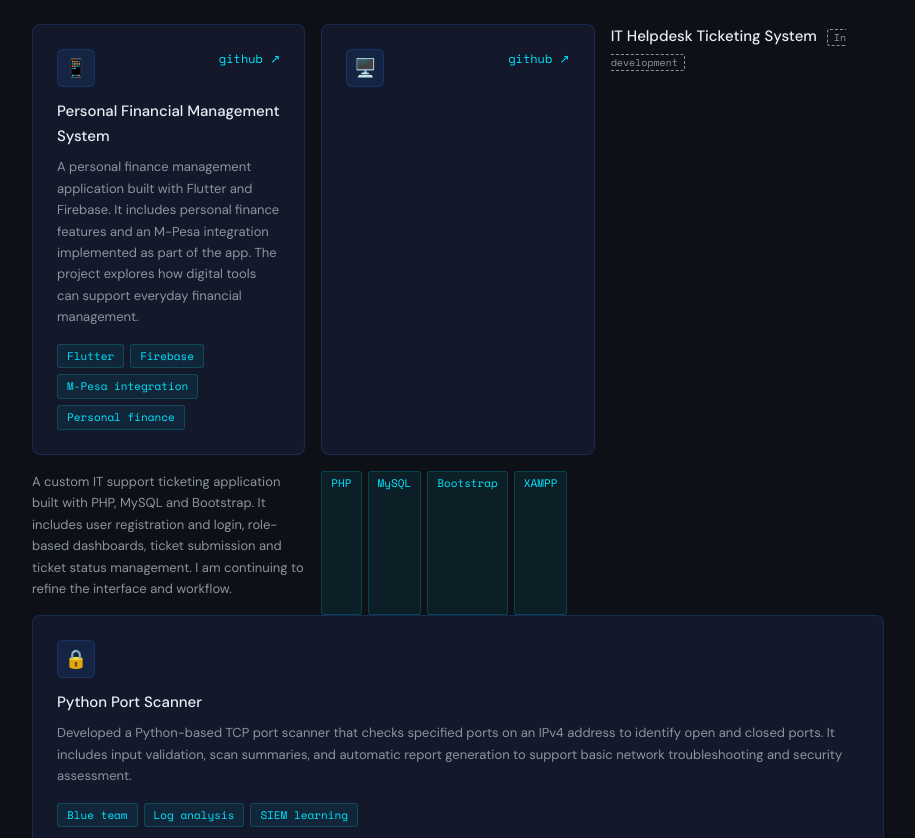
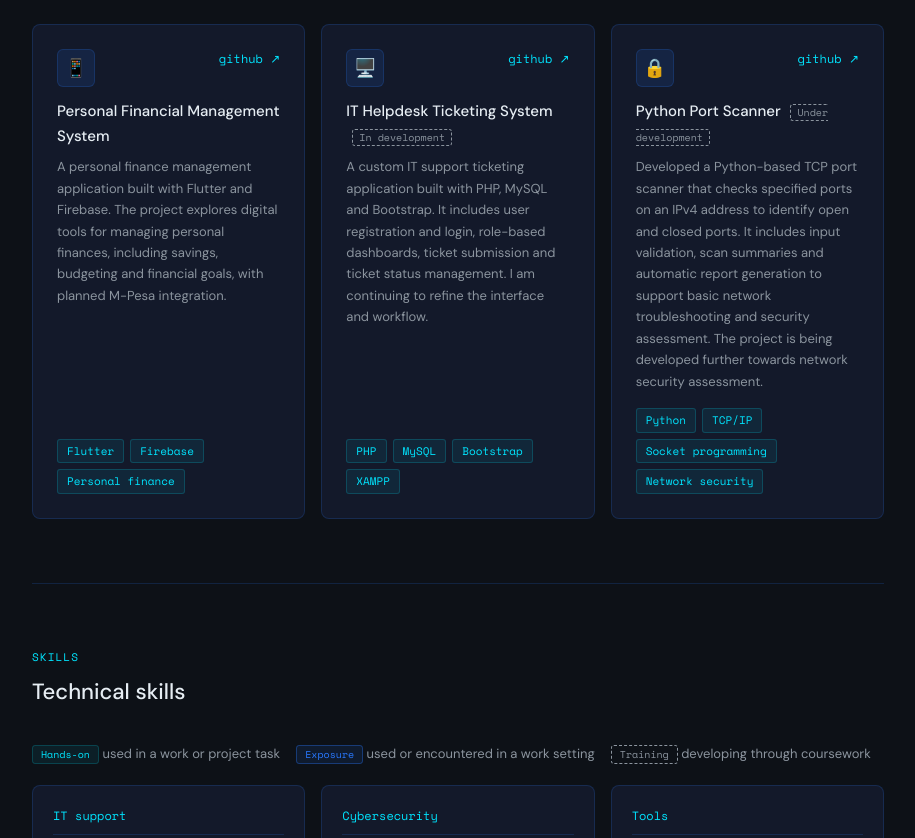
Before and after one commit to Gichango/portfolio, a plain HTML site: page index.html in a window 1280 px wide. Shown: the part 3500-4338 px from the top of the page, without its empty margins (182-1097 px from the left). Drawn offline with nearby package versions, Linux system fonts and the light colour scheme.

Commit message:
Add project cards for new applications
Added new project cards for Personal Financial Management System and Python Port Scanner, including descriptions and tags.

```diff
--- a/index.html
+++ b/index.html
@@ -244,33 +244,93 @@ footer span{color:var(--blue)}
     <div class="section-tag">projects</div>
     <div class="section-title">Projects</div>
   </div>
+
   <div class="projects-grid">
     <div class="project-card">
       <div class="project-top">
         <div class="project-icon">📱</div>
-          <a href="https://github.com/Gichango/metrowealth" class="project-link" target="_blank" rel="noopener">github ↗</a>
+        <a href="https://github.com/Gichango/metrowealth"
+           class="project-link"
+           target="_blank"
+           rel="noopener noreferrer">github ↗</a>
       </div>
+
       <div class="project-title">Personal Financial Management System</div>
-        <p class="project-desc">A personal finance management application built with Flutter and Firebase. It includes personal finance features and an M-Pesa integration implemented as part of the app. The project explores how digital tools can support everyday financial management.</p>
-        <div class="tags"><span class="tag">Flutter</span><span class="tag">Firebase</span><span class="tag">M-Pesa integration</span><span class="tag">Personal finance</span></div>
+
+      <p class="project-desc">
+        A personal finance management application built with Flutter and
+        Firebase. The project explores digital tools for managing personal
+        finances, including savings, budgeting and financial goals, with
+        planned M-Pesa integration.
+      </p>
+
+      <div class="tags">
+        <span class="tag">Flutter</span>
+        <span class="tag">Firebase</span>
+        <span class="tag">Personal finance</span>
       </div>
+    </div>
+
     <div class="project-card">
       <div class="project-top">
         <div class="project-icon">🖥️</div>
-          <a href="https://github.com/Gichango/IT-Helpdesk-Ticketing-System" class="project-link" target="_blank" rel="noopener">github ↗</a>
+        <a href="https://github.com/Gichango/IT-Helpdesk-Ticketing-System"
+           class="project-link"
+           target="_blank"
+           rel="noopener noreferrer">github ↗</a>
+      </div>
+
+      <div class="project-title">
+        IT Helpdesk Ticketing System
+        <span class="status">In development</span>
+      </div>
+
+      <p class="project-desc">
+        A custom IT support ticketing application built with PHP, MySQL
+        and Bootstrap. It includes user registration and login,
+        role-based dashboards, ticket submission and ticket status
+        management. I am continuing to refine the interface and workflow.
+      </p>
+
+      <div class="tags">
+        <span class="tag">PHP</span>
+        <span class="tag">MySQL</span>
+        <span class="tag">Bootstrap</span>
+        <span class="tag">XAMPP</span>
       </div>
     </div>
-        <div class="project-title">IT Helpdesk Ticketing System <span class="status">In development</span></div>
-        <p class="project-desc">A custom IT support ticketing application built with PHP, MySQL and Bootstrap. It includes user registration and login, role-based dashboards, ticket submission and ticket status management. I am continuing to refine the interface and workflow.</p>
-        <div class="tags"><span class="tag">PHP</span><span class="tag">MySQL</span><span class="tag">Bootstrap</span><span class="tag">XAMPP</span></div>
-      </div>
+
     <div class="project-card">
       <div class="project-top">
         <div class="project-icon">🔒</div>
+        <a href="https://github.com/Gichango/Python-Port-Scanner"
+           class="project-link"
+           target="_blank"
+           rel="noopener noreferrer">github ↗</a>
       </div>
-        <div class="project-title">Python Port Scanner </div>
-       <p class="project-desc">Developed a Python-based TCP port scanner that checks specified ports on an IPv4 address to identify open and closed ports. It includes input validation, scan summaries, and automatic report generation to support basic network troubleshooting and security assessment.        <div class="tags"><span class="tag">Blue team</span><span class="tag">Log analysis</span><span class="tag">SIEM learning</span></div>
+
+      <div class="project-title">
+        Python Port Scanner
+        <span class="status">Under development</span>
       </div>
+
+      <p class="project-desc">
+        Developed a Python-based TCP port scanner that checks specified
+        ports on an IPv4 address to identify open and closed ports.
+        It includes input validation, scan summaries and automatic
+        report generation to support basic network troubleshooting
+        and security assessment. The project is being developed further
+        towards network security assessment.
+      </p>
+
+      <div class="tags">
+        <span class="tag">Python</span>
+        <span class="tag">TCP/IP</span>
+        <span class="tag">Socket programming</span>
+        <span class="tag">Network security</span>
+      </div>
+    </div>
+
   </div>
 </section>
 
```
Lines whose indentation alone changed are shown as unchanged.
